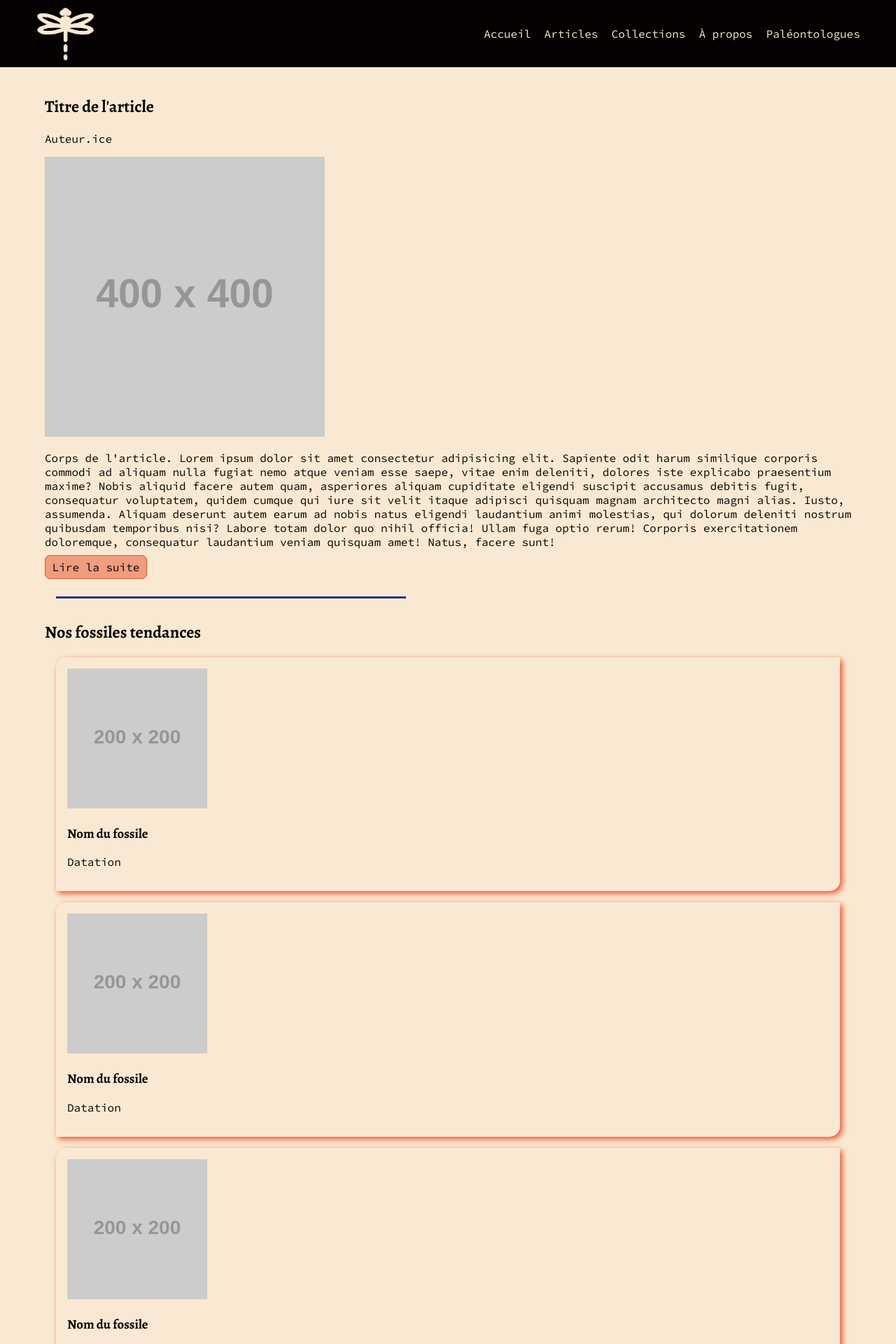
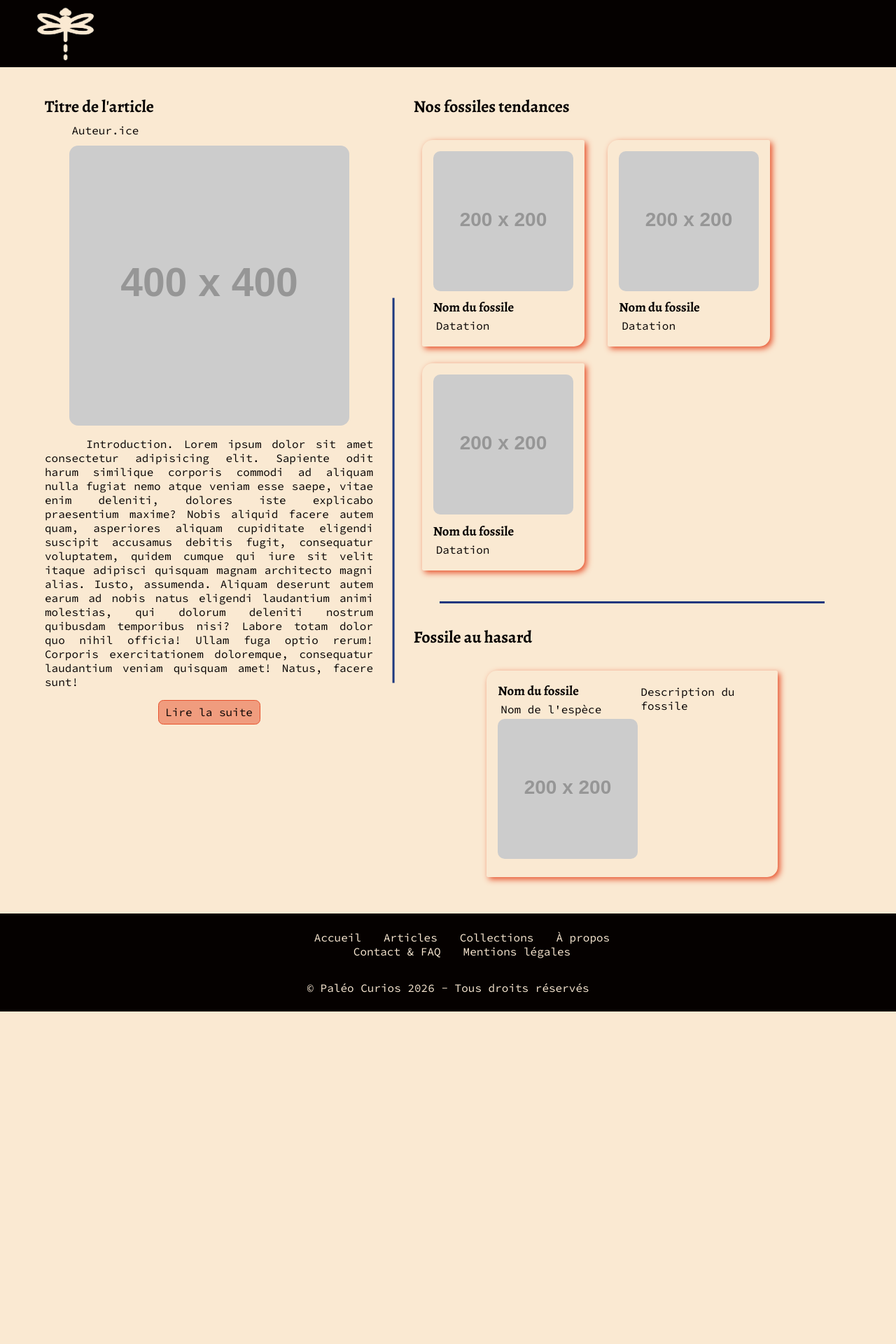
Before and after one commit to JMasingarbe/Paleo_Curios, a PHP site: page /public/HTML/home.html in a window 1280 px wide. Shown: the top 1920 px of the page at 70% size. After the commit the page ends 1445 px from the top, so only its background shows below. Run offline with PHP 8.4, Linux system fonts and the light colour scheme; grey boxes labelled with a size stand in for pictures from a placeholder-image service; some libraries are stand-ins or nearby versions; some web fonts are replaced.

Commit message:
Responsive header & footer AND home page desktop style

```diff
--- a/public/HTML/articles.html
+++ b/public/HTML/articles.html
@@ -78,12 +78,14 @@
         </a>
 
         <!-- Page nav -->
+        <div class="catalogue_nav">
             <button type="button"><-</button>
             <button type="button">1</button>
             <button type="button">2</button>
             <button type="button">3</button>
             <span>...</span>
             <button type="button">-></button>
+        </div>
     </main>
 
     <!-- Footer -->
--- a/public/HTML/collection.html
+++ b/public/HTML/collection.html
@@ -211,12 +211,14 @@
         </a>
 
         <!-- Page nav -->
+        <div class="catalogue_nav">
             <button type="button"><-</button>
             <button type="button">1</button>
             <button type="button">2</button>
             <button type="button">3</button>
             <span>...</span>
             <button type="button">-></button>
+        </div>
     </main>
 
     <!-- Footer -->
--- a/public/HTML/collections.html
+++ b/public/HTML/collections.html
@@ -3,7 +3,8 @@
 <head>
     <meta charset="UTF-8">
     <meta name="viewport" content="width=device-width, initial-scale=1.0">
-    <link rel="shortcut icon" href="favicon.ico" type="image/x-icon"><link href="https://fonts.googleapis.com/css2?family=Alegreya:ital,wght@0,400..900;1,400..900&family=Amarante&family=Source+Code+Pro:ital,wght@0,200..900;1,200..900&display=swap" rel="stylesheet">
+    <link rel="shortcut icon" href="favicon.ico" type="image/x-icon">
+    <link href="https://fonts.googleapis.com/css2?family=Alegreya:ital,wght@0,400..900;1,400..900&family=Amarante&family=Source+Code+Pro:ital,wght@0,200..900;1,200..900&display=swap" rel="stylesheet">
     <link rel="stylesheet" href="../style/css/main.css">
     <title>Paléo Curios - Collections</title>
 </head>
@@ -117,6 +118,7 @@
 
         <a href="collection.html"><h2>Toute les collections</h2></a>
 
+        <a href="statistics.html" class="link_button">Statistiques générales</a>
     </main>
 
     <!-- Footer -->
--- a/public/HTML/home.html
+++ b/public/HTML/home.html
@@ -6,14 +6,22 @@
     <link rel="shortcut icon" href="favicon.ico" type="image/x-icon">
     <link href="https://fonts.googleapis.com/css2?family=Alegreya:ital,wght@0,400..900;1,400..900&family=Amarante&family=Source+Code+Pro:ital,wght@0,200..900;1,200..900&display=swap" rel="stylesheet">
     <link rel="stylesheet" href="../style/css/main.css">
+    <link rel="stylesheet" href="../style/css/home.css">
     <title>Paléo Curios - Accueil</title>
 </head>
 
 <body>
     <!-- Header -->
     <header>
-        <img src="../../src/asset/temporary-logo.png" alt="Logo">
+        <img src="../../src/asset/temporary-logo.png" alt="Logo" class="responsive">
+        <!-- phone menu's button -->
+        <button type="button" id="phone_nav_button">
+            <div></div>
+            <div></div>
+            <div></div>
+        </button>
         <nav>
+            <!-- nav links -->
             <ul>
                 <li><a href="home.html">Accueil</a></li>
                 <li><a href="articles.html">Articles</a></li>
@@ -27,18 +35,18 @@
     <!-- Main -->
     <main>
         <!-- Last published article -->
-        <section aria-label="Dernier article publié">
+        <section id="last_article" aria-label="Dernier article publié">
             <h2>Titre de l'article</h2>
-            <p>Auteur.ice</p>
+            <p id="article_author">Auteur.ice</p>
             <img src="https://placehold.co/400" alt="Photo de l'article">
-            <p>Corps de l'article.  Lorem ipsum dolor sit amet consectetur adipisicing elit. Sapiente odit harum similique corporis commodi ad aliquam nulla fugiat nemo atque veniam esse saepe, vitae enim deleniti, dolores iste explicabo praesentium maxime? Nobis aliquid facere autem quam, asperiores aliquam cupiditate eligendi suscipit accusamus debitis fugit, consequatur voluptatem, quidem cumque qui iure sit velit itaque adipisci quisquam magnam architecto magni alias. Iusto, assumenda. Aliquam deserunt autem earum ad nobis natus eligendi laudantium animi molestias, qui dolorum deleniti nostrum quibusdam temporibus nisi? Labore totam dolor quo nihil officia! Ullam fuga optio rerum! Corporis exercitationem doloremque, consequatur laudantium veniam quisquam amet! Natus, facere sunt!</p>
+            <p>Introduction.  Lorem ipsum dolor sit amet consectetur adipisicing elit. Sapiente odit harum similique corporis commodi ad aliquam nulla fugiat nemo atque veniam esse saepe, vitae enim deleniti, dolores iste explicabo praesentium maxime? Nobis aliquid facere autem quam, asperiores aliquam cupiditate eligendi suscipit accusamus debitis fugit, consequatur voluptatem, quidem cumque qui iure sit velit itaque adipisci quisquam magnam architecto magni alias. Iusto, assumenda. Aliquam deserunt autem earum ad nobis natus eligendi laudantium animi molestias, qui dolorum deleniti nostrum quibusdam temporibus nisi? Labore totam dolor quo nihil officia! Ullam fuga optio rerum! Corporis exercitationem doloremque, consequatur laudantium veniam quisquam amet! Natus, facere sunt!</p>
             <a href="article.html" class="sec_link_button">Lire la suite</a>
         </section>
 
         <div class="divider"></div>
 
         <!-- Trend fossils -->
-        <section>
+        <section id="trend_fossils">
             <h2>Nos fossiles tendances</h2>
             <a href="fossil.html">
                 <article>
@@ -69,11 +77,14 @@
 
         <!-- Random fossil -->
         <section id="random_fossil">
-            <article>
+            <h2>Fossile au hasard</h2>
+            <article id="random_fossil_card">
+                <div>
                     <h3>Nom du fossile</h3>
                     <p>Nom de l'espèce</p>
                     <img src="https://placehold.co/200" alt="Photo du fossile">
-                <p>Description du fossile</p>
+                </div>
+                <p id="random_fossil_description">Description du fossile</p>
             </article>
         </section>
     </main>
@@ -82,15 +93,22 @@
     <footer>
         <nav>
             <ul>
+                <div>
                     <li><a href="home.html">Accueil</a></li>
                     <li><a href="articles.html">Articles</a></li>
                     <li><a href="collections.html">Collections</a></li>
                     <li><a href="about.html">À propos</a></li>
+                </div>
+                <div>
                     <li><a href="contact_faq.html">Contact & FAQ</a></li>
                     <li><a href="legal_notices.html">Mentions légales</a></li>
+                </div>
             </ul>
         </nav>
         <p>© Paléo Curios 2026 - Tous droits réservés</p>
     </footer>
+
+    <!-- Scripts -->
+     <script src="../../src/script/main.js"></script>
 </body>
 </html>
--- a/public/HTML/statistics.html
+++ b/public/HTML/statistics.html
@@ -29,7 +29,8 @@
         <!-- Breadcrumbs -->
         <ul class="breadcrumbs">
             <li><a href="collections.html">Collections</a></li>
-            <li>Collection</li>
+            <li><a href="collection.html">Collection</a></li>
+            <li>Statistiques</li>
         </ul>
 
         <!-- Statistic filter -->
@@ -164,12 +165,14 @@
         </a>
 
         <!-- Page nav -->
+        <div class="catalogue_nav">
             <button type="button"><-</button>
             <button type="button">1</button>
             <button type="button">2</button>
             <button type="button">3</button>
             <span>...</span>
             <button type="button">-></button>
+        </div>
     </main>
 
     <!-- Footer -->
--- /dev/null
+++ b/public/style/css/home.css
@@ -0,0 +1,62 @@
+@charset "UTF-8";
+@media screen and (min-width: 1280px) {
+  main {
+    display: grid;
+    grid-template-columns: 3fr 5% 4fr;
+    grid-auto-rows: max-content;
+  }
+  main h2 {
+    margin-top: 0;
+  }
+  main #last_article {
+    display: flex;
+    flex-direction: column;
+    align-items: start;
+    grid-area: 1/1/4/2;
+  }
+  main #last_article h2 {
+    margin-bottom: 0.5rem;
+  }
+  main #last_article #article_author {
+    margin: 0 0 0.75rem 0;
+  }
+  main #last_article img {
+    border-radius: 12.5px;
+    align-self: center;
+  }
+  main #last_article p {
+    text-align: justify;
+  }
+  main #last_article p:before {
+    content: "    ";
+  }
+  main #last_article a {
+    align-self: center;
+  }
+  main .divider {
+    justify-self: center;
+    align-self: center;
+  }
+  main .divider:first-of-type {
+    rotate: 90deg;
+    grid-area: 1/2/4/3;
+  }
+  main .divider:last-of-type {
+    grid-area: 2/3/3/4;
+  }
+  main #trend_fossils {
+    grid-area: 1/3/2/4;
+  }
+  main #random_fossil {
+    grid-area: 3/3/4/4;
+    display: flex;
+    flex-direction: column;
+  }
+  main #random_fossil #random_fossil_card {
+    align-self: center;
+    width: 30vw;
+    display: flex;
+  }
+}
+
+/*# sourceMappingURL=home.css.map */
--- a/public/style/css/main.css
+++ b/public/style/css/main.css
@@ -17,54 +17,157 @@ a {
 }
 
 header, footer {
+  display: flex;
+  align-items: center;
   color: #FAE9D2;
   background-color: #050100;
-  padding: 1vh 4vw;
+  font-family: "Source Code Pro", monospace;
+}
+header img, footer img {
+  height: 10vh;
 }
 header ul, footer ul {
   list-style: none;
-  display: flex;
-  gap: 1.5vw;
-  font-family: "Source Code Pro", monospace;
 }
-header ul li > a, footer ul li > a {
+header li > a, footer li > a {
   color: #FAE9D2;
 }
-header ul li > a:hover, footer ul li > a:hover {
+header li > a:hover, footer li > a:hover {
   font-size: 1.2rem;
   text-decoration-color: #E7512C;
   text-decoration-line: underline;
 }
 
+@media screen and (max-width: 768px) {
   header {
-  display: flex;
+    display: grid;
+    grid-template: repeat(2, max-content)/1fr 1fr;
     justify-content: space-between;
-  align-items: center;
+    padding: 2vh 6vw;
   }
   header img {
-  height: 10vh;
+    grid-area: 1/1;
   }
-
+  header #phone_nav_button {
+    grid-area: 1/2;
+    justify-self: end;
+    width: 4rem;
+    height: 4rem;
+    cursor: pointer;
+    background-color: #050100;
+    border: none;
+  }
+  header #phone_nav_button div {
+    width: 4rem;
+    height: 0.4rem;
+    border-radius: 3px;
+    background-color: #FAE9D2;
+    margin: 0.5rem 0;
+    transition: 0.4s;
+    /* Rotate first bar */
+  }
+  header #phone_nav_button div:nth-child(1).change {
+    transform: translate(0, 0.45rem) rotate(-45deg);
+  }
+  header #phone_nav_button div {
+    /* Fade out the second bar */
+  }
+  header #phone_nav_button div:nth-child(2).change {
+    display: none;
+  }
+  header #phone_nav_button div {
+    /* Rotate last bar */
+  }
+  header #phone_nav_button div:nth-child(3).change {
+    transform: translate(0, -0.45rem) rotate(45deg);
+  }
+  header nav {
+    grid-area: 2/1/3/3;
+  }
+  header nav ul {
+    display: none;
+    padding: 0.1rem 0 0.1rem 0;
+    margin-bottom: 0.4rem;
+    background-color: #FAE9D2;
+    border-radius: 10px;
+  }
+  header nav ul li {
+    padding: 1rem 5rem;
+  }
+  header nav ul li a {
+    font-size: 1.2rem;
+    color: #050100;
+    text-decoration: underline #E7512C;
+    font-weight: 800;
+  }
   footer {
+    flex-direction: column;
+  }
+  footer li {
+    text-align: center;
+    padding: 1rem 5rem;
+  }
+}
+@media screen and (min-width: 768px) {
+  header {
+    justify-content: space-between;
+    padding: 1vh 4vw;
+  }
+  header #phone_nav_button {
+    display: none;
+  }
+  header ul {
+    display: block;
     display: flex;
+    gap: 2vw;
+  }
+  footer {
     flex-direction: column;
     justify-content: center;
-  align-items: center;
+    padding: 1vh 4vw;
   }
-
+  footer nav ul {
+    display: grid;
+    grid-template-rows: 1fr 1fr;
+  }
+  footer nav ul div:first-child {
+    grid-area: 1;
+    display: flex;
+    justify-content: center;
+    gap: 2rem;
+  }
+  footer nav ul div:last-child {
+    grid-area: 2;
+    display: flex;
+    justify-content: center;
+    gap: 2rem;
+  }
+}
 main {
   margin: 5vh 5vw;
 }
 
 article {
-  margin: 1rem;
+  display: inline-block;
+  margin: 0.75rem 0.75rem;
   padding: 1rem;
   box-shadow: 0.2rem 0.2rem 0.5rem #E7512C;
   border-radius: 15px 2.5px 15px 2.5px;
 }
+article img {
+  border-radius: 10px;
+  margin-bottom: 0.4rem;
+}
+article h3 {
+  margin: 0;
+}
+article p {
+  margin: 0.25rem;
+}
 
 .divider {
-  width: 500px;
+  width: 45vw;
+  max-width: 550px;
   height: 0.2rem;
   background-color: #1C377E;
   margin: 2rem 1rem;
--- /dev/null
+++ b/public/style/scss/home.scss
@@ -0,0 +1,78 @@
+// Phone landscape & tablet screen
+@media screen and (max-width: 1280px) {
+
+
+}
+
+// Desktop screen
+@media screen and (min-width: 1280px) {
+    main {
+        display: grid;
+        grid-template-columns: 3fr 5% 4fr;
+        grid-auto-rows: max-content;
+
+        h2 {
+            margin-top: 0;
+        }
+
+        #last_article {
+            display: flex;
+            flex-direction: column;
+            align-items: start;
+            grid-area: 1 / 1 / 4 / 2;
+
+            h2 {
+                margin-bottom: 0.5rem;
+            }
+
+            #article_author {
+                margin: 0 0 0.75rem 0;
+            }
+
+            img {
+                border-radius: 12.5px;
+                align-self: center;
+            }
+
+            p {
+                text-align: justify;
+                &:before {
+                    content: "\00a0\00a0\00a0\00a0";
+                }
+            }
+
+            a {
+                align-self: center;
+            }
+        }
+
+        .divider {
+            justify-self: center;
+            align-self: center;
+
+            &:first-of-type {
+                rotate: 90deg;
+                grid-area: 1 / 2 / 4 / 3;
+            }
+
+            &:last-of-type {
+                grid-area: 2 / 3 / 3 / 4;
+            }
+        }
+
+        #trend_fossils {
+            grid-area: 1 / 3 / 2 / 4;
+        }
+
+        #random_fossil {
+            grid-area: 3 / 3 / 4 / 4 ;
+            display: flex;
+            flex-direction: column;
+            #random_fossil_card {
+                align-self: center;
+                width: 30vw;
+                display: flex;
+            }
+        }
+    }
+}
--- a/public/style/scss/main.scss
+++ b/public/style/scss/main.scss
@@ -20,17 +20,18 @@ a {
 }
 
 header, footer {
+    display: flex;
+    align-items: center;
     color: $light-color;
     background-color: $dark-color;
-    padding: 1vh 4vw;
+    font-family: $font;
 
+    img {
+        height: 10vh;
+    }
     ul {
         list-style: none;
-        display: flex;
-        gap: 1.5vw;
-
-        font-family: $font;
-
+    }
     li>a {
         color: $light-color;
         &:hover {
@@ -38,40 +39,146 @@ header, footer {
         }
     }
 }
+// Phone & tablet header & footer
+@media screen and (max-width: 768px) {
+    header {
+        display: grid;
+        grid-template: repeat(2, max-content) / 1fr 1fr;
+        justify-content: space-between;
+        padding: 2vh 6vw;
+
+        img {
+            grid-area: 1 / 1;
+        }
+        #phone_nav_button {
+            grid-area: 1 / 2;
+            justify-self: end;
+            width: 4rem;
+            height: 4rem;
+
+            cursor: pointer;
+            background-color:$dark-color;
+            border: none;
+            div {
+                width: 4rem;
+                height: 0.4rem;
+                border-radius: 3px;
+                background-color: $light-color;
+                margin: 0.5rem 0;
+                transition: 0.4s;
+                /* Rotate first bar */
+                &:nth-child(1).change {
+                transform: translate(0, 0.45rem) rotate(-45deg);
                 }
 
-header {
-    display: flex;
-    justify-content: space-between;
-    align-items: center;
+                /* Fade out the second bar */
+                &:nth-child(2).change {
+                    display: none;
 
-    img {
-        height: 10vh;
+                }
+
+                /* Rotate last bar */
+                &:nth-child(3).change {
+                transform: translate(0, -0.45rem) rotate(45deg);
+                }
+            }
+        }
+        nav {
+            grid-area: 2 / 1 / 3 / 3;
+            ul {
+                display: none;
+                padding: 0.1rem 0 0.1rem 0;
+                margin-bottom: 0.4rem;
+                background-color: $light-color;
+                border-radius: 10px;
+                li {
+                    padding: 1rem 5rem;
+                    a {
+                        font-size: 1.2rem;
+                        color: $dark-color;
+                        text-decoration: underline $accent-color;
+                        font-weight: 800;
+                    }
+                }
+            }
         }
     }
 
     footer {
+        flex-direction: column;
+        li {
+            text-align: center;
+            padding: 1rem 5rem;
+        }
+    }
+}
+
+// Desktop header & footer
+@media screen and (min-width: 768px) {
+    header {
+        justify-content: space-between;
+        padding: 1vh 4vw;
+
+        #phone_nav_button {
+            display: none;
+        }
+        ul {
+            display: block;
             display: flex;
+            gap: 2vw;
+        }
+    }
+
+    footer {
         flex-direction: column;
         justify-content: center;
-    align-items: center;
+        padding: 1vh 4vw;
+
+        nav ul {
+            display: grid;
+            grid-template-rows: 1fr 1fr;
+            div:first-child {
+                grid-area: 1;
+                display: flex;
+                justify-content: center;
+                gap: 2rem;
+            }
+            div:last-child {
+                grid-area: 2;
+                display: flex;
+                justify-content: center;
+                gap: 2rem;
+            }
+        }
+    }
 }
 
 main {
     margin: 5vh 5vw;
 }
 
-
-
 article {
-    margin: 1rem;
+    display: inline-block;
+    margin: 0.75rem 0.75rem;
     padding: 1rem;
     box-shadow: 0.20rem 0.20rem 0.5rem $accent-color;
     border-radius: 15px 2.5px 15px 2.5px;
+
+    img {
+        border-radius: 10px;
+        margin-bottom: 0.4rem;
+    }
+    h3 {
+        margin: 0;
+    }
+    p {
+        margin: 0.25rem;
+    }
 }
 
 .divider {
-    width: 500px;
+    width: 45vw;
+    max-width: 550px;
     height: 0.2rem;
     background-color: $sec-accent-color;
     margin: 2rem 1rem;
--- /dev/null
+++ b/src/script/main.js
@@ -0,0 +1,17 @@
+// Test menu responsive header
+const phone_nav_button = document.querySelector('#phone_nav_button');
+const ul_main_nav = document.querySelector('nav ul');
+const menu_icons = document.querySelectorAll('#phone_nav_button div');
+console.log(menu_icons)
+if (phone_nav_button.style.display !== 'none') {
+    ul_main_nav.style.display = 'none';
+}
+
+phone_nav_button.addEventListener('click', ()=> {
+    ul_main_nav.style.display == 'none' ? ul_main_nav.style.display = 'block' : ul_main_nav.style.display = 'none';
+    // if (ul_main_nav.style.display !== 'none') {
+        for (menu_icon of menu_icons) {
+            menu_icon.classList.toggle('change');
+        }
+    // }
+})
```
Also changed, not shown: 2 other files. Lines whose indentation alone changed are shown as unchanged.
